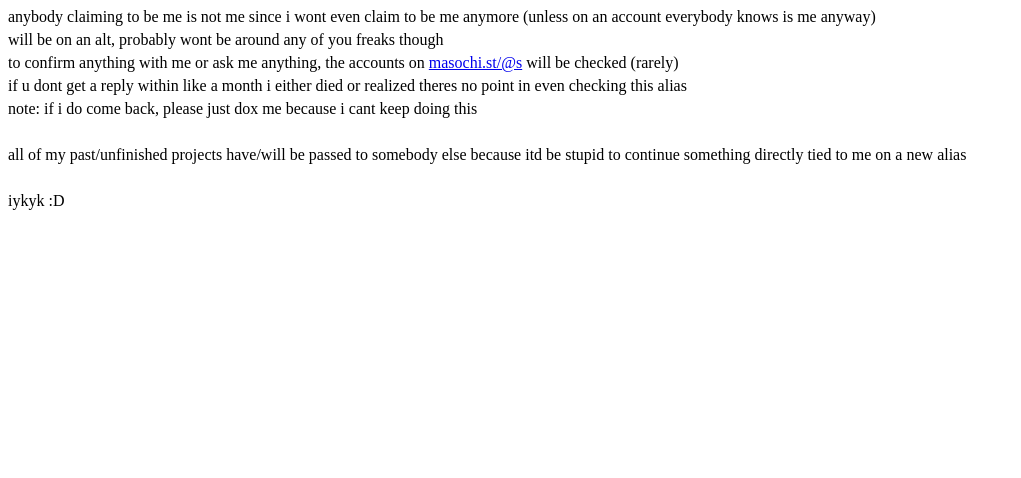
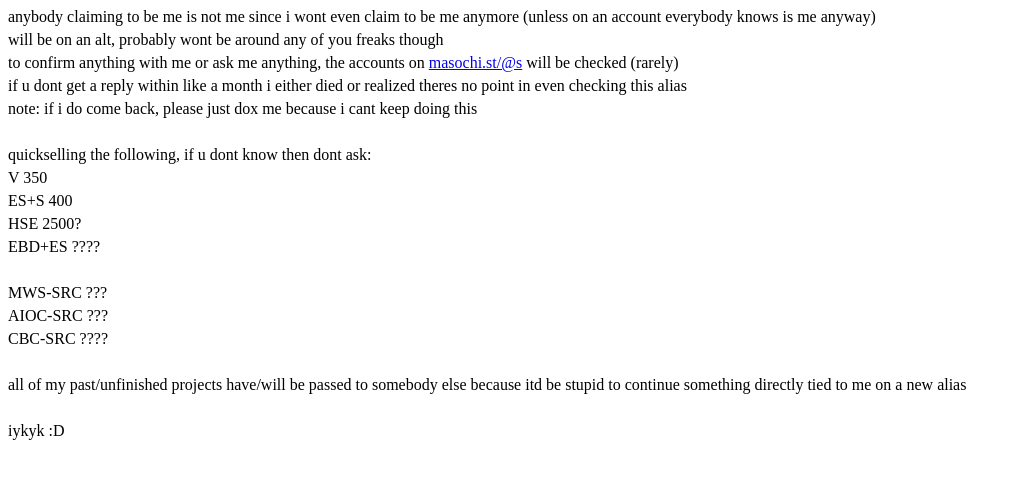
Before and after one commit to leavemealone21845/flightsz.one, a plain HTML site: page index.html in a window 1280 px wide. Shown: the whole page, without its empty margins (0-1021 px from the left). Drawn offline with Linux system fonts and the light colour scheme.

Commit message:
Update index.html

```diff
--- a/index.html
+++ b/index.html
@@ -15,6 +15,16 @@
 <p>if u dont get a reply within like a month i either died or realized theres no point in even checking this alias</p>
 <p>note: if i do come back, please just dox me because i cant keep doing this</p>
 <br>
+<p>quickselling the following, if u dont know then dont ask:</p>
+<p>V          350</p>
+<p>ES+S       400</p>
+<p>HSE        2500?</p>
+<p>EBD+ES     ????</p>
+<br>
+<p>MWS-SRC    ???</p>
+<p>AIOC-SRC   ???</p>
+<p>CBC-SRC    ????</p>
+<br>
 <p>all of my past/unfinished projects have/will be passed to somebody else because itd be stupid to continue something directly tied to me on a new alias</p>
 <br>
 <p>iykyk :D</p>
```
